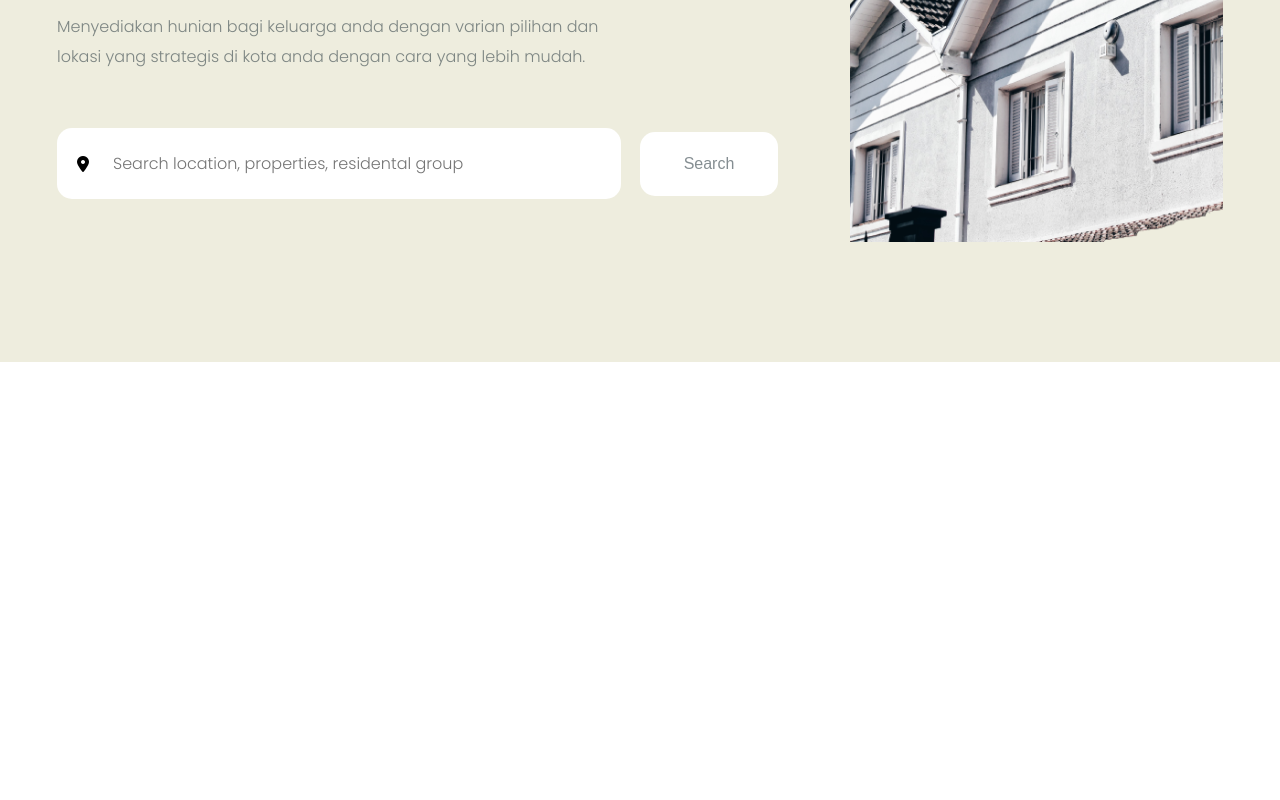
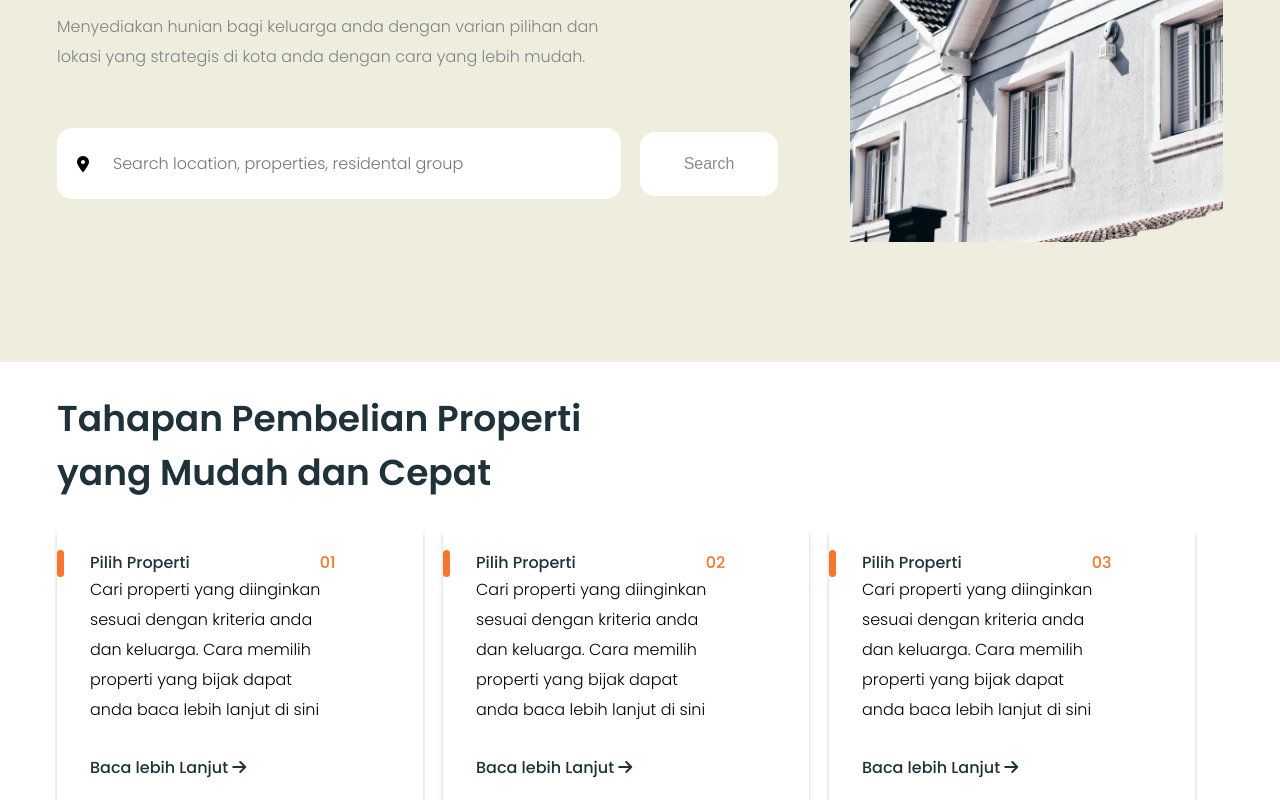
Before and after one commit to smsohelrana420/omahproject, a plain HTML site: page index.html in a window 1280 px wide. Shown: the part 426-1226 px from the top of the page. Before the commit the page ends 800 px from the top, so only its background shows below. Drawn offline with Linux system fonts and the light colour scheme.

Commit message:
properti part create

```diff
--- a/css/style.css
+++ b/css/style.css
@@ -160,3 +160,75 @@ header nav .nav_wrapper ul li a:hover::after{
 
 }
 /* =================== Banner End ======================= */
+
+/* ==================== Properti Start ======================= */
+
+#properti h2{
+    width: 533px;
+    font-size: 36px;
+    font-weight: 600;
+    color: #203239;
+    line-height: 150%;
+    font-family: "Poppins", sans-serif;
+    margin-top: 30px;
+
+}
+.cart{
+    display: flex;
+    gap: 20px;
+    margin-top: 30px;
+
+}
+.cart-1::after{
+    content: "";
+    width: 7px;
+    height: 27px;
+    background-color: #F6762E;
+    position: absolute;
+    left: 0;
+    top: 20px;
+    border-radius: 50px;
+}
+.cart-1{
+    width: 300px;
+    box-shadow: 0 4px 4px 0px rgba(32, 50, 57,.25);
+    padding: 20px 33px;
+    position: relative;
+}
+.number{
+    display: flex;
+    align-items: center;
+}
+.num{
+    margin-left: 130px;
+}
+.number h4{
+    font-size: 16px;
+    font-weight: 500;
+    font-family: "Poppins", sans-serif;
+    color: #203239;
+
+}
+.number h5{
+    color: #F6762E;
+    font-size: 16px;
+    font-weight: 500;
+    font-family: "Poppins", sans-serif;
+}
+.cart-1 p{
+    width: 232px;
+    font-size: 16px;
+    font-weight: 300;
+    line-height: 30px;
+    font-family: "Poppins", sans-serif;
+}
+.cart-1 a{
+    margin-top: 30px;
+    display: inline-block;
+    text-decoration: none;
+    color: #203239;
+    font-weight: 500;
+    font-family: "Poppins", sans-serif;
+
+}
+/* ==================== Properti End ========================= */
--- a/index.html
+++ b/index.html
@@ -86,7 +86,7 @@
     <!-- ====================== Header End ====================== -->
 
      <!-- ====================== Banner start ===================== -->
-      <div id="banner">
+      <section id="banner">
               <div class="container">
                   <div class="banner_wrapper">
                      <div class="banner-text">
@@ -103,7 +103,41 @@
                      </div>
                   </div>
               </div>
-      </div>
+      </section>
      <!-- ====================== Banner end ===================== -->
+
+     <!-- ====================== Properti Start =================== -->
+        <section id="properti">
+           <div class="container">
+            <h2>Tahapan Pembelian Properti yang Mudah dan Cepat</h2>
+             <div class="cart">
+                 <div class="cart-1">
+                   <div class="number">
+                    <h4>Pilih Properti</h4>
+                    <h5 class="num">01</h5>
+                   </div>
+                    <p>Cari properti yang diinginkan sesuai dengan kriteria anda dan keluarga. Cara memilih properti yang bijak dapat anda baca lebih lanjut di sini</p>
+                    <a href="#">Baca lebih Lanjut <i class="fa-solid fa-arrow-right"></i></a>
+                 </div>
+                 <div class="cart-1">
+                   <div class="number">
+                    <h4>Pilih Properti</h4>
+                    <h5 class="num">02</h5>
+                   </div>
+                    <p>Cari properti yang diinginkan sesuai dengan kriteria anda dan keluarga. Cara memilih properti yang bijak dapat anda baca lebih lanjut di sini</p>
+                    <a href="#">Baca lebih Lanjut <i class="fa-solid fa-arrow-right"></i></a>
+                 </div>
+                 <div class="cart-1">
+                   <div class="number">
+                    <h4>Pilih Properti</h4>
+                    <h5 class="num">03</h5>
+                   </div>
+                    <p>Cari properti yang diinginkan sesuai dengan kriteria anda dan keluarga. Cara memilih properti yang bijak dapat anda baca lebih lanjut di sini</p>
+                    <a href="#">Baca lebih Lanjut <i class="fa-solid fa-arrow-right"></i></a>
+                 </div>
+             </div>
+           </div>
+        </section>
+     <!-- ====================== Properti End ===================== -->
 </body>
 </html>
```
